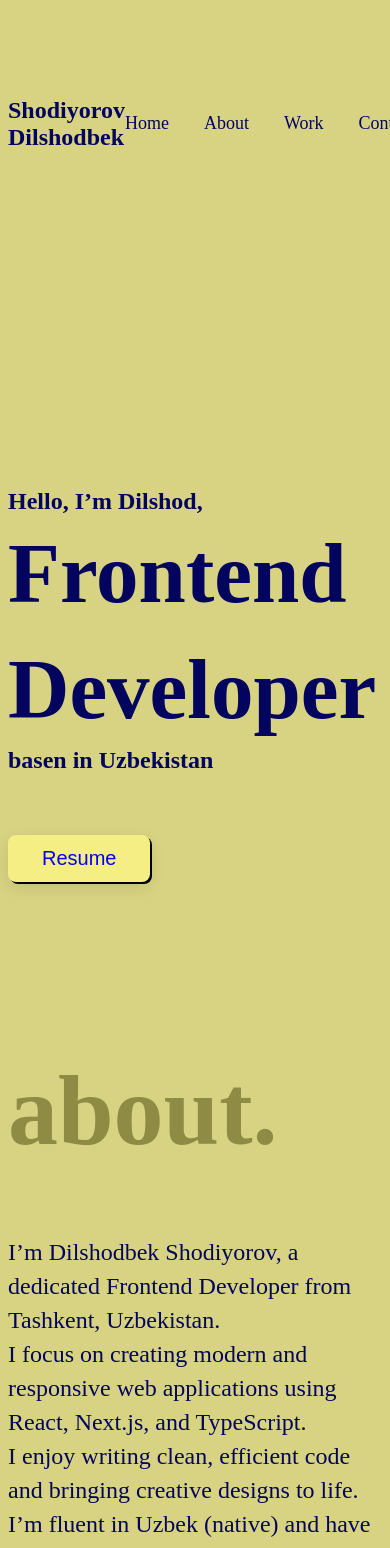
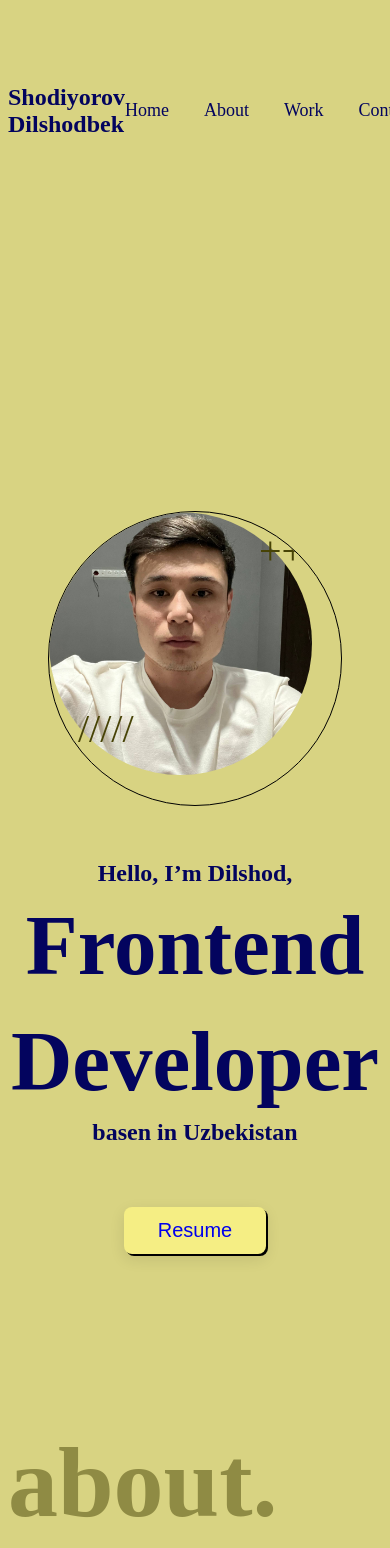
Before and after one commit to dilshodbekshodiyorov/Portfolio, a React (Vite) app: page / in a window 390 px wide. Shown: the top 1548 px of the page. Built offline with nearby package versions, Linux system fonts and the light colour scheme.

Commit message:
feat: Completed mobile responsive fixes for header and profile

```diff
--- a/index.html
+++ b/index.html
@@ -4,7 +4,7 @@
     <meta charset="UTF-8" />
     <link rel="icon" type="image/svg+xml" href="/vite.svg" />
     <meta name="viewport" content="width=device-width, initial-scale=1.0" />
-    <title>portifolio</title>
+    <title>portfolio</title>
   </head>
   <body>
     <div id="root"></div>
--- a/src/Header/header.css
+++ b/src/Header/header.css
@@ -24,6 +24,8 @@ html{
     justify-content: space-between;
     margin-top: 33px;
     width: 100%;
+    padding: 0;
+    margin-top: 20px;
 
 }
 
@@ -40,6 +42,10 @@ html{
     display: flex;
     gap: 35px;
     padding: 0
+}
+
+.header ul li {
+    margin: 8px 0;
 }
 
 
@@ -60,6 +66,10 @@ html{
 .title {
     margin-top: 250px;
     display: flex;
+    justify-content: space-between;
+    align-items: center;
+    width: 100%;
+
 
 }
 
@@ -101,6 +111,8 @@ border: 1px solid black;
 border-radius: 50%;
 overflow: hidden;
 margin-left: 400px;
+order: 1;
+
 }
 
 .profile-photo{
@@ -142,3 +154,35 @@ font-size: 40px;
     color: rgba(71, 67, 6, 1);
     border-radius: 50%;
 }
+
+
+@media screen and (max-width: 768px) {
+
+    /* 1. ASOSIY QISM: .title ni vertikalga o'tkazamiz */
+    .title {
+        flex-direction: column; /* Rasm va Matnni ustma-ust qo'yish */
+        align-items: center;
+        padding-top: 30px;
+    }
+
+    /* 2. RASM JOYLAShUVI (400px marginni bekor qilish) */
+    .profile-container {
+        order: 1; /* Rasmni tepaga chiqarish */
+        margin-left: auto !important; /* Katta ekrandagi 400px ni bekor qilish */
+        margin: 30px auto; /* Markazga joylash */
+
+        width: 75vw !important; /* Telefon ekraniga moslash */
+        height: 75vw !important;
+        position: relative !important;
+    }
+
+    /* 3. MATN JOYLAShUVI */
+    .info {
+        order: 2; /* Matnni rasm ostiga tushirish */
+        text-align: center;
+        width: 100%;
+        padding: 0 15px;
+    }
+
+    /* ... qolgan navigatsiya tuzatishlari ... */
+}
```
